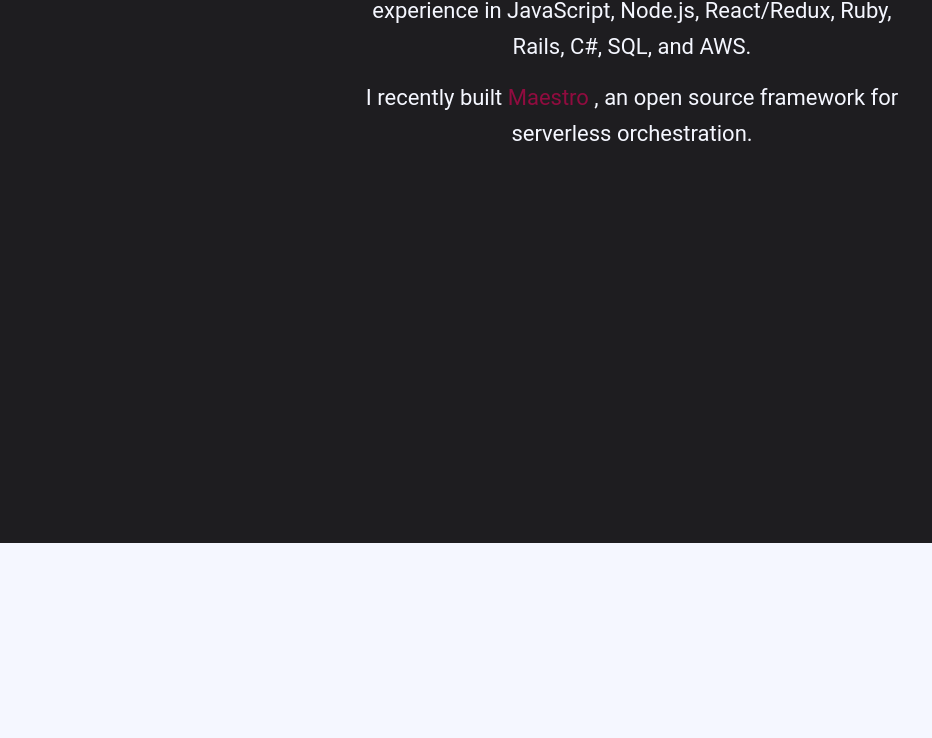
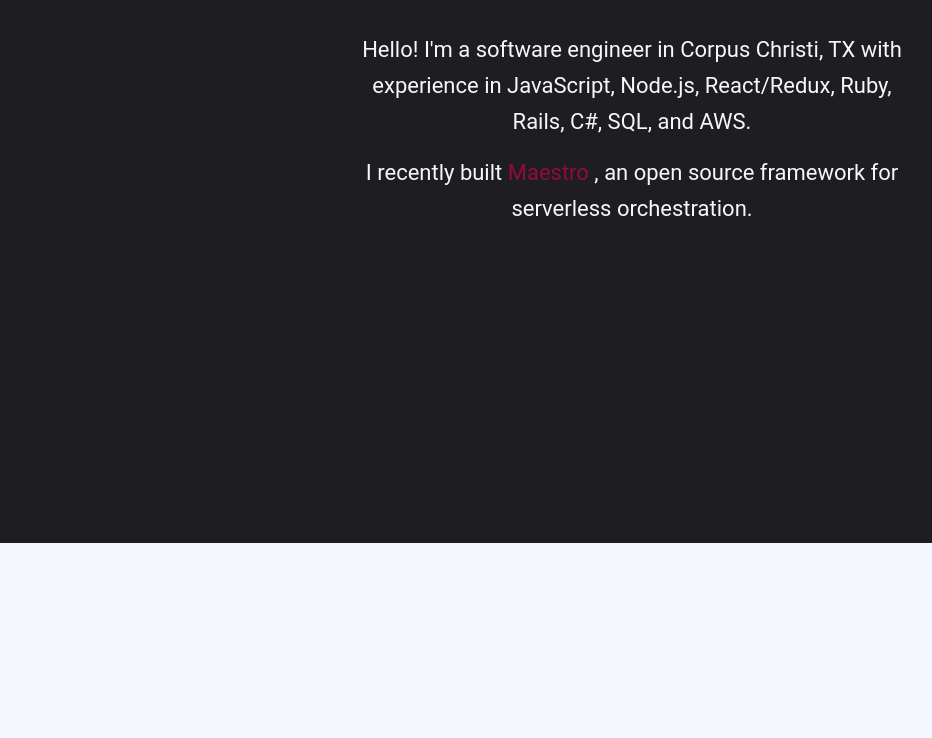
Before and after one commit to zklamm/zklamm.github.io, a plain HTML site: page index.html in a window 1280 px wide. Shown: the part 458-1196 px from the top of the page, without its empty margins (8-940 px from the left). Drawn offline with Linux system fonts and the light colour scheme.

Commit message:
Update padding of sections

```diff
--- a/public/stylesheets/style.css
+++ b/public/stylesheets/style.css
@@ -118,7 +118,7 @@ li {
 }
 
 section {
-  padding: 2% 15%;
+  padding: 100px 15%;
 }
 
 .flexbox {
```
